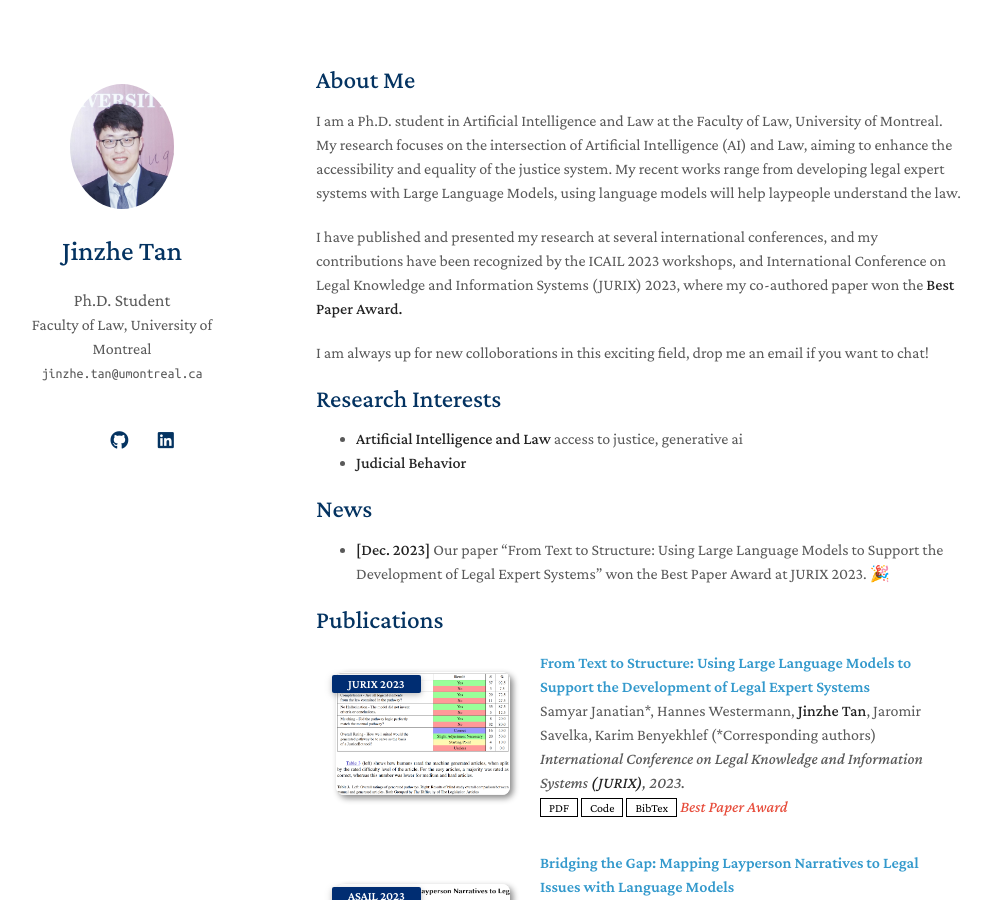
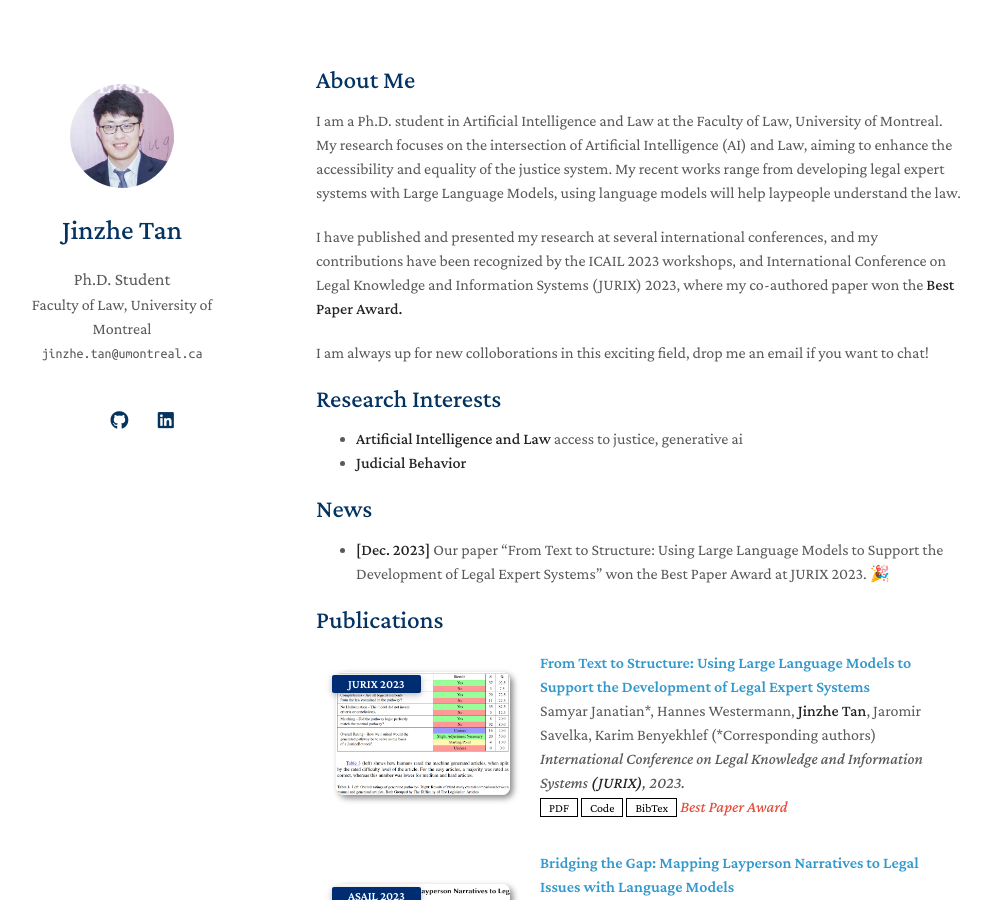
Before and after one commit to JinzheTan/jinzhetan.github.io, a Jekyll site: the page built from index.md, in a window 1280 px wide and 900 px high. Shown: the whole window, without its empty margins (154-1142 px from the left). Built offline with Jekyll 4.4.1, drawn with Linux system fonts in a browser that asks for light colours; nearby versions of some CDN libraries; a style sheet for code colours, icons or effects is not loaded; our own code applies the rules of GitHub Pages for plain Markdown files.

Commit message:
Update _config.yml

```diff
--- a/_config.yml
+++ b/_config.yml
@@ -20,9 +20,9 @@ linkedin: https://www.linkedin.com/in/jinzhe-tan-638b91200/
 
 # Images (e.g., your profile picture and your website's favicon)
 # "favicon" and "favicon_dark" are used for the light and dark modes, respectively.
-avatar: ./assets/img/img_tan.png
-favicon: ./assets/img/img_tan.png
-favicon_dark: ./assets/img/img_tan.png
+avatar: ./assets/img/img_tan(1).png
+favicon: ./assets/img/img_tan(1).png
+favicon_dark: ./assets/img/img_tan(1).png
 
 # Footnote
 # You may use the option to disable the footnote, "Powered by Jekyll and Minimal Light theme."
```
